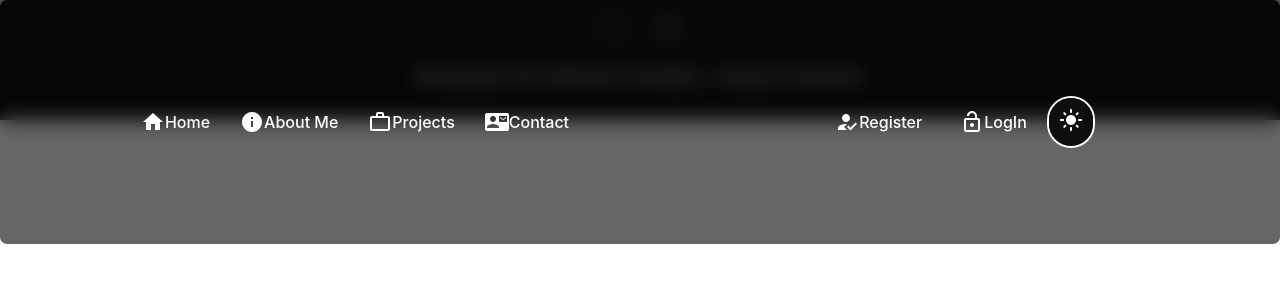
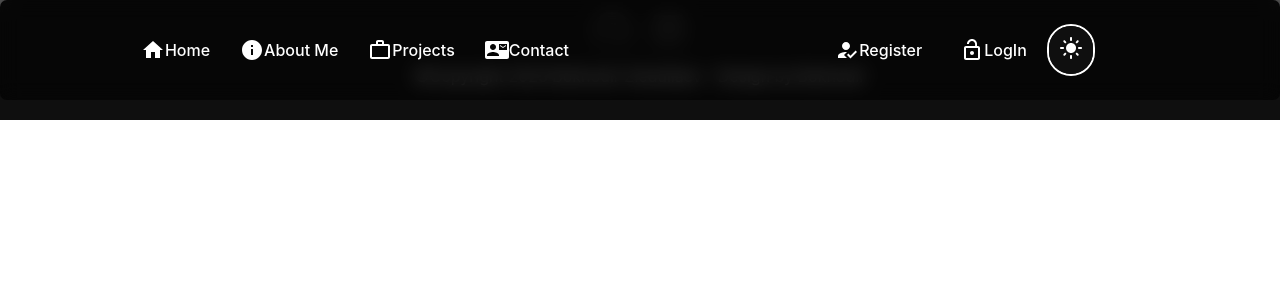
Before and after one commit to xaruFushigi/MainPage, a React (Create React App) app: page / in a window 1280 px wide. Shown: the top 300 px of the page. Built offline with nearby package versions, Linux system fonts and the light colour scheme; no server answers.

Commit message:
Update Navbar.css

```diff
--- a/src/components/Navbar/Navbar.css
+++ b/src/components/Navbar/Navbar.css
@@ -133,6 +133,7 @@
     backdrop-filter: blur(10px);
     z-index: 16;
     max-width:926px;
+    height: 100px
   }
   /* Base styles for the navigation block */
   .navigation.open {
```
